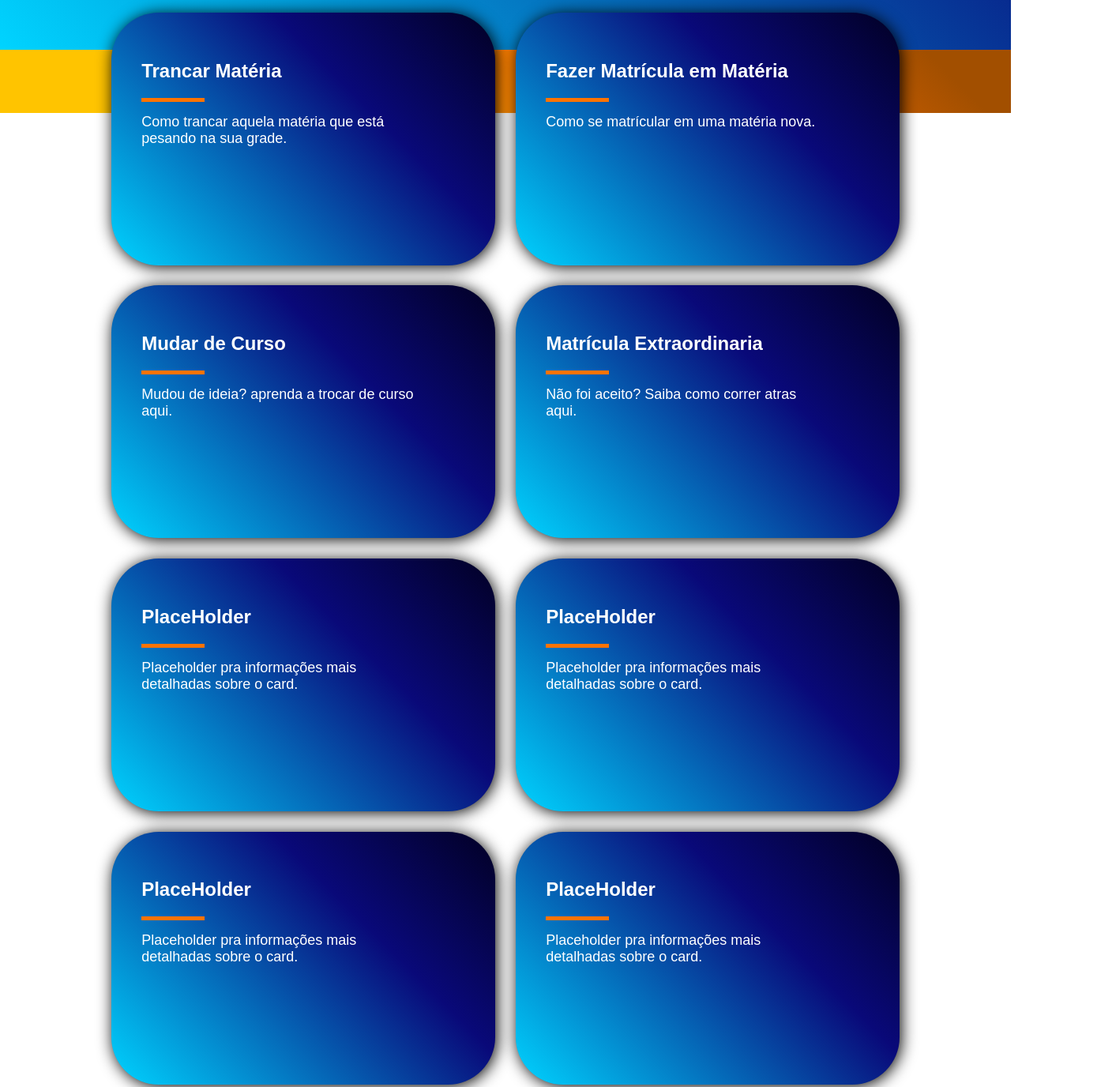
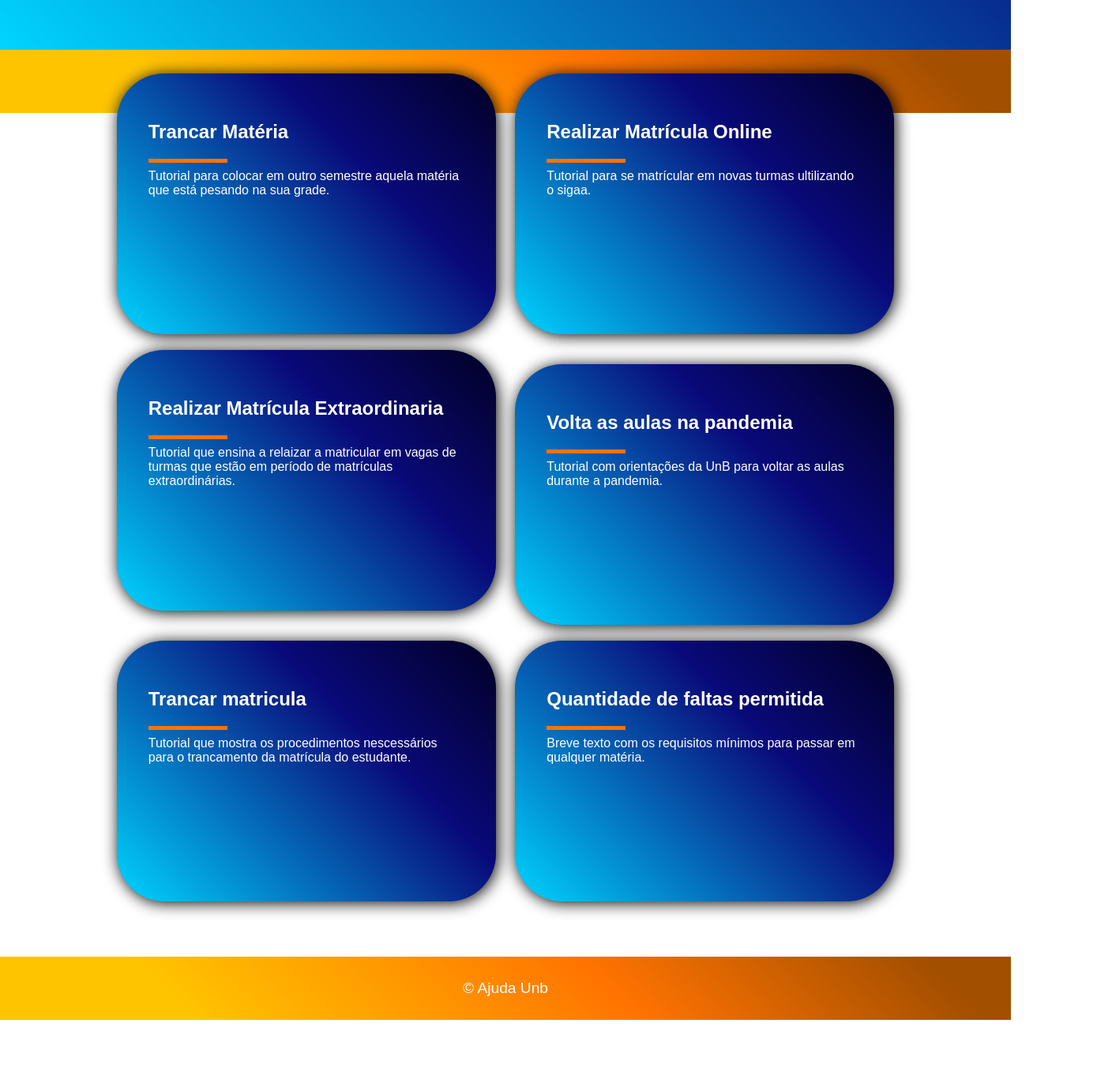
Before and after one commit to Ajuda-UnB/ajuda-unb.github.io, a plain HTML site: page index.html in a window 1280 px wide. Shown: the part 1137-2513 px from the top of the page at 79% size, 1408 px wide, since content can reach past the window. After the commit the page ends 2428 px from the top, so only its background shows below. Drawn offline with Linux system fonts and the light colour scheme.

Commit message:
Add files via upload

```diff
--- a/home.css
+++ b/home.css
@@ -22,7 +22,7 @@ p {
     background: rgb(2,0,36);
     background: linear-gradient(225deg, rgba(2,0,36,1) 0%, rgba(9,9,121,1) 35%, rgba(0,212,255,1) 100%);
     background-repeat: no-repeat;
-    height: 650px;
+    height: 600px;
     z-index: 0;
 }
 
@@ -148,73 +148,53 @@ header {
     background: rgb(162,79,0);
     background: linear-gradient(225deg, rgba(162,79,0,1) 8%, rgba(255,115,0,1) 40%, rgba(255,196,0,1) 82%);
     height: 80px;
+    color: #fff;
+    text-align: center;
+    line-height: 80px;
+    font-size: larger;
 }
 
 .box2 {
-    height: 1000px;
+    margin: auto;
 }
 
 .s2 {
-    padding-left: 3vw;
+    margin: auto;
+    text-align: center;
     position: relative;
     top: -60px;
-    width: 100%;
-    object-position: center;
 }
-.row div section {
+.card {
     color: #fff;
-    display: flex;
-    margin: 1%;
+    display: inline-block;
+    margin: 10px;
     background: rgb(9,9,121);
     background-image: linear-gradient(225deg, rgba(2,0,36,1) 0%, rgba(9,9,121,1) 35%, rgba(0,212,255,1) 100%);
-    height: 36vh;
-    width: 26vw;
-    float: left;
+    height: 250px;
+    width: 400px;
     border-radius: 60px;
     box-shadow: 2px 2px 20px black;
-    padding-left: 3vw;
+    padding: 40px;
     transition: transform 1s;
+    text-align: left;
 }
 
-.row div section:hover {
+.card:hover {
     background: rgb(162,79,0);
     background-image: linear-gradient(225deg, rgba(162,79,0,1) 8%, rgba(255,115,0,1) 40%, rgba(255,196,0,1) 82%);
     transition: all 1s;
     transform: translateY(-40px)
 }
 
-.cardcontent {
-    padding-top: 40px;
+hr {
+    height: 5px;
+    width: 100px;
+    background-color: rgb(255,115,0);
+    border: 0;
+    text-align: left;
+    margin-left: 0;
 }
 
-.hline2 {
-    background-color: rgb(255,115,0);
-    height: 5px;
-    width: 40px;
-    z-index: 2;
-    position: absolute;
-    padding-left: 40px;
-}
-
-.cardinf {
-    width: 300px;
-    position: relative;
-    top: 20px;
-    font-size: large;
-}
-
-.box3 {
-    color: #fff;
-    font-size: larger;
-    background: rgb(162,79,0);
-    background: linear-gradient(225deg, rgba(162,79,0,1) 8%, rgba(255,115,0,1) 40%, rgba(255,196,0,1) 82%);
-    height: 80px;
-}
-
-.pe {
-    line-height: 80px;
-    text-align: center;
-}
 
 }
 
@@ -224,11 +204,9 @@ header {
         height: 150vh;
     }
     .img {
-        position: absolute;
+        position: relative;
         width: 80vw;
-        min-width: 800px;
-        left: 10vw;
-        top: 20vh;
+        top: 0px;
     }
     .bannertxt {
         position: absolute;
@@ -242,60 +220,4 @@ header {
     .subtext {
         width: 80vw;
     }
-    .box2{
-        height: 1000px;
-    }
-    .s2 {
-        padding-left: 10vw;
-    }
-    .row div section {
-        height: 40vh;
-        width: 35vw;
-        padding-left: 3vw;
-    }
-    .cardinf {
-        width: 28vw;
-    }
-    .box3 {
-        position: absolute;
-        width: 35vw;
-        height: 40vh;
-        left: 51vw;
-        top: 316vh;
-        padding-left: 3vw;
-        border-radius: 60px;
-    }
 }
-
-@media screen and (max-width:900px){
-
-    .img {
-        top: 30vh;
-        left: 0vw;
-    }
-    .box3 {
-        top: 312vh;
-    }
-}
-
-@media screen and (max-width:700px) {
-
-    .img {
-        top: 40vh;
-        min-width: 500px;
-        left: 3vw;
-    }
-    .box3 {
-        top: 310vh;
-    }
-}
-
-@media screen and (max-width:540px) {
-    .img {
-        top: 50vh;
-        left: 0vw;
-    }
-    .box3 {
-        top: 308vh;
-    }
-}
--- a/index.html
+++ b/index.html
@@ -6,7 +6,7 @@
     <meta name="viewport" content="width=device-width, initial-scale=1.0">
     <title>Home</title>
     <link rel="stylesheet" href="home.css">
-    <link rel="shortcut icon" type="image/x-icon" href="Ajuda-UnB.png">
+    <link rel="shortcut icon" href="Ajuda UnB.png" type="image/x-icon">
 </head>
 <body>
     <div class="box1">
@@ -32,7 +32,7 @@
                 <div class="hlinemarg">
                     <div class="hline"></div>
                 </div>
-                <div class="subtext"><p>Um place holder simples para o pessoal do grupo botar a parada que quiser.</p>
+                <div class="subtext"><p>Um site com ferramentas e tutoriais feito pelos alunos da UnB-Gama.</p>
                 </div>
             </div>
             <div class="bannerimg">
@@ -40,135 +40,51 @@
             </div>
         </section>
     </div>
-    <div class="box2">
-        <section class="s2">
-            <div class="row">
-                <div>
-                    <a href="#">
-                        <section>
-                            <div class="cardcontent">
-                                <h2 class="cardtitle">Trancar Matéria</h2>
-                                <div class="hline2"></div>
-                                <div class="cardinf">
-                                    <p>Como trancar aquela matéria que está pesando na sua grade.</p>
-                                </div>
-                            </div>
-                        </section>
-                    </a>
-                </div>
-                <div>
-                    <a href="#">
-                        <section>
-                            <div class="cardcontent">
-                                <h2 class="cardtitle">Fazer Matrícula em Matéria</h2>
-                                <div class="hline2"></div>
-                                <div class="cardinf">
-                                    <p>Como se matrícular em uma matéria nova.</p>
-                                </div>
-                            </div>
-                        </section>
-                    </a>
-                </div>
-                <div>
-                    <a href="#">
-                        <section>
-                            <div class="cardcontent">
-                                <h2 class="cardtitle">Mudar de Curso</h2>
-                                <div class="hline2"></div>
-                                <div class="cardinf">
-                                    <p>Mudou de ideia? aprenda a trocar de curso aqui.</p>
-                                </div>
-                            </div>
-                        </section>
-                    </a>
-                </div>
+    <div class="orangestrip"></div>
+    <div class="s2">
+        <a href="tutorial1.html">
+            <div class="card">
+                <h2>Trancar Matéria</h2>
+                <hr>
+                <p>Tutorial para colocar em outro semestre aquela matéria que está pesando na sua grade.</p>
             </div>
-            <div class="row">
-                <div>
-                    <a href="#">
-                        <section>
-                            <div class="cardcontent">
-                                <h2 class="cardtitle">Matrícula Extraordinaria</h2>
-                                <div class="hline2"></div>
-                                <div class="cardinf">
-                                    <p>Não foi aceito? Saiba como correr atras aqui.</p>
-                                </div>
-                            </div>
-                        </section>
-                    </a>
-                </div>
-                <div>
-                    <a href="#">
-                        <section>
-                            <div class="cardcontent">
-                                <h2 class="cardtitle">PlaceHolder</h2>
-                                <div class="hline2"></div>
-                                <div class="cardinf">
-                                    <p>Placeholder pra informações mais detalhadas sobre o card.</p>
-                                </div>
-                            </div>
-                        </section>
-                    </a>
-                </div>
-                <div>
-                    <a href="#">
-                        <section>
-                            <div class="cardcontent">
-                                <h2 class="cardtitle">PlaceHolder</h2>
-                                <div class="hline2"></div>
-                                <div class="cardinf">
-                                    <p>Placeholder pra informações mais detalhadas sobre o card.</p>
-                                </div>
-                            </div>
-                        </section>
-                    </a>
-                </div>
+        </a>
+        <a href="tutorial2.pdf">
+            <div class="card">
+                <h2>Realizar Matrícula Online</h2>
+                <hr>
+                <p>Tutorial para se matrícular em novas turmas ultilizando o sigaa.</p>
             </div>
-            <div class="row">
-                <div>
-                    <a href="#">
-                        <section>
-                            <div class="cardcontent">
-                                <h2 class="cardtitle">PlaceHolder</h2>
-                                <div class="hline2"></div>
-                                <div class="cardinf">
-                                    <p>Placeholder pra informações mais detalhadas sobre o card.</p>
-                                </div>
-                            </div>
-                        </section>
-                    </a>
-                </div>
-                <div>
-                    <a href="#">
-                        <section>
-                            <div class="cardcontent">
-                                <h2 class="cardtitle">PlaceHolder</h2>
-                                <div class="hline2"></div>
-                                <div class="cardinf">
-                                    <p>Placeholder pra informações mais detalhadas sobre o card.</p>
-                                </div>
-                            </div>
-                        </section>
-                    </a>
-                </div>
-                <div>
-                    <a href="#">
-                        <section>
-                            <div class="cardcontent">
-                                <h2 class="cardtitle">PlaceHolder</h2>
-                                <div class="hline2"></div>
-                                <div class="cardinf">
-                                    <p>Placeholder pra informações mais detalhadas sobre o card.</p>
-                                </div>
-                            </div>
-                        </section>
-                    </a>
-                </div>
+        </a>
+        <a href="tutorial3.html">
+            <div class="card">
+                <h2>Realizar Matrícula Extraordinaria</h2>
+                <hr>
+                <p>Tutorial que ensina a relaizar a matricular em vagas de turmas que estão em período de matrículas extraordinárias.</p>
             </div>
-        </section>
-        <div class="orangestrip"></div>
+        </a>
+        <a href="tutorial4.pdf">
+            <div class="card">
+                <h2>Volta as aulas na pandemia</h2>
+                <hr>
+                <p>Tutorial com orientações da UnB para voltar as aulas durante a pandemia.</p>
+            </div>
+        </a>
+        <a href="tutorial5.html">
+            <div class="card">
+                <h2>Trancar matricula</h2>
+                <hr>
+                <p>Tutorial que mostra os procedimentos nescessários para o trancamento da matrícula do estudante.</p>
+            </div>
+        </a>
+        <a href="tutorial6.html">
+            <div class="card">
+                <h2>Quantidade de faltas permitida</h2>
+                <hr>
+                <p>Breve texto com os requisitos mínimos para passar em qualquer matéria.</p>
+            </div>
+        </a>
     </div>
-    <div class="box3">
-    </div>
+        <div class="orangestrip">&copy; Ajuda Unb</div>
 </body>
 </html>
```
